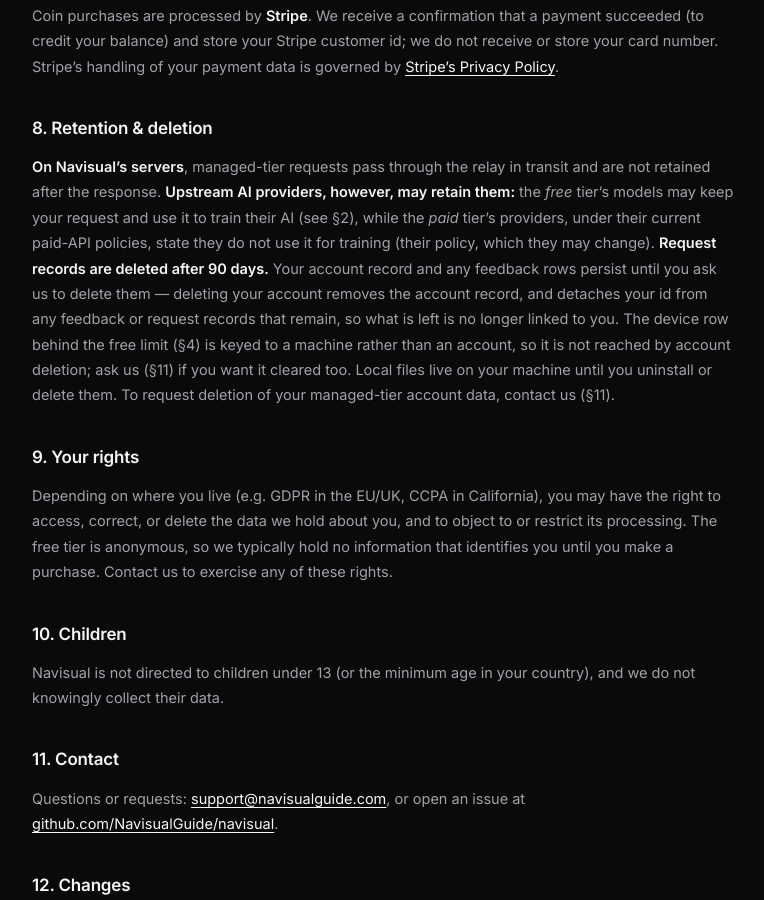
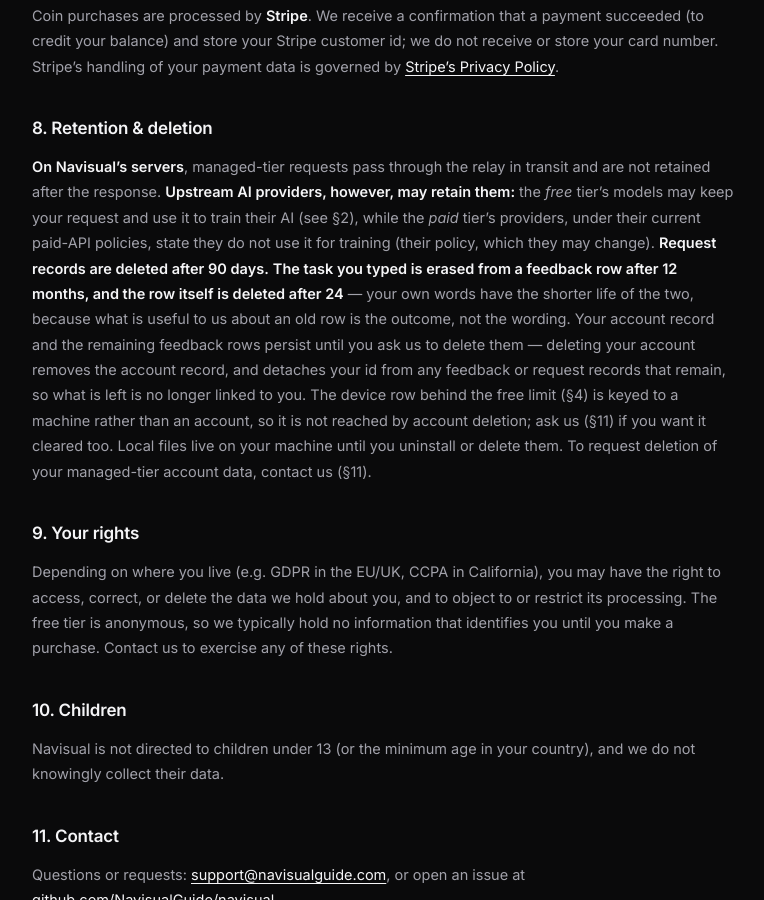
Before and after one commit to NavisualGuide/NavisualGuide.github.io, a Jekyll site: the page privacy.html, which Jekyll copies as it is, in a window 1280 px wide and 900 px high, scrolled down 5434 px. Shown: the whole window, without its empty margins (256-1020 px from the left). Built offline with Jekyll 4.4.1, drawn with Linux system fonts in a browser that asks for light colours.

Commit message:
privacy: state the feedback retention numbers
The task you typed is erased after 12 months; the row goes at 24. Your own words
get the shorter life of the two, because what is useful about an old row is the
outcome, not the wording.

Co-Authored-By: Claude Opus 5 <noreply@anthropic.com>

```diff
--- a/privacy.html
+++ b/privacy.html
@@ -320,8 +320,12 @@
         may retain them:</strong> the <em>free</em> tier’s models may keep your request and use it
         to train their AI (see §2), while the <em>paid</em> tier’s providers, under their current
         paid-API policies, state they do not use it for training (their policy, which they may
-        change). <strong>Request records are deleted after 90 days.</strong> Your account record
-        and any feedback rows persist until you ask us to delete them — deleting your account
+        change). <strong>Request records are deleted after 90 days.</strong>
+        <strong>The task you typed is erased from a feedback row after 12 months, and the row
+        itself is deleted after 24</strong> — your own words have the shorter life of the two,
+        because what is useful to us about an old row is the outcome, not the wording.
+        Your account record
+        and the remaining feedback rows persist until you ask us to delete them — deleting your account
         removes the account record, and detaches your id from any feedback or request records
         that remain, so what is left is no longer linked to you. The device row behind the free
         limit (§4) is keyed to a machine rather than an account, so it is not reached by account
```
